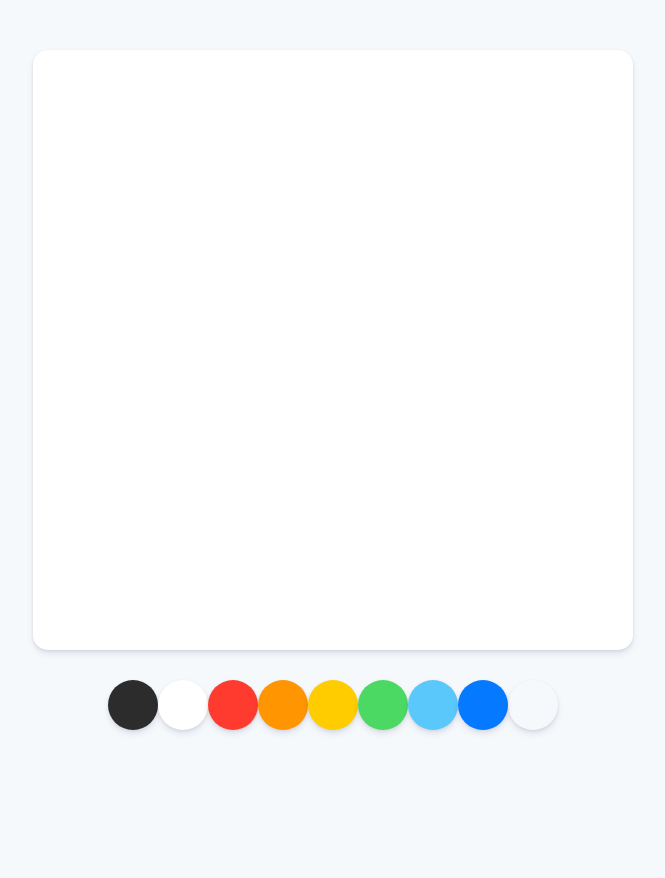
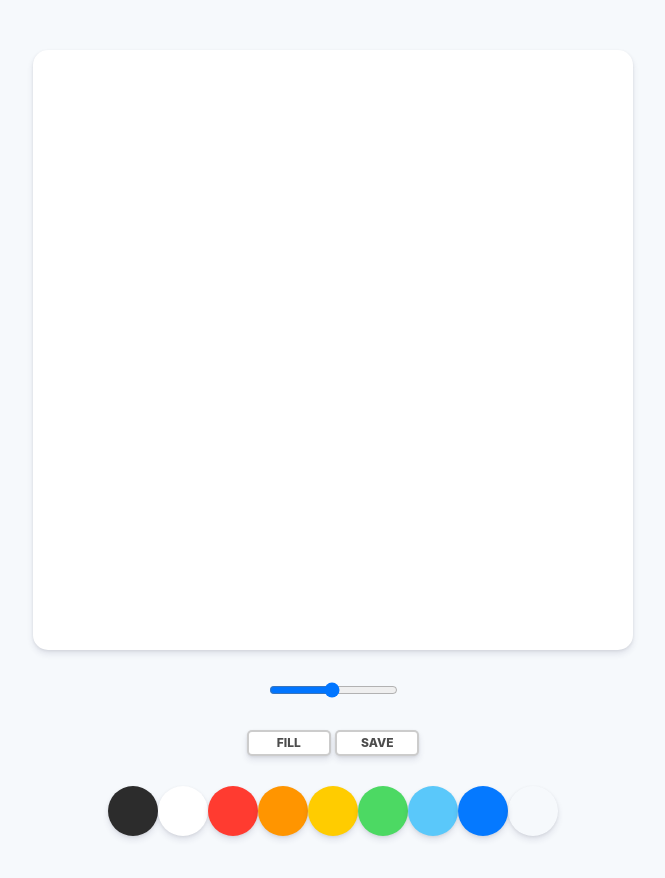
Before and after one commit to cdcoc0/drawing_board, a plain HTML site: page index.html in a window 1280 px wide. Shown: the whole page, without its empty margins (307-972 px from the left). Before the commit the page ends 800 px from the top, so only its background shows below. Drawn offline with Linux system fonts and the light colour scheme.

Commit message:
#Styles setting -buttons -range

```diff
--- a/index.html
+++ b/index.html
@@ -10,6 +10,13 @@
 <body>
     <canvas id="jsCanvas" class="canvas"></canvas>
     <div class="controls">
+        <div class="controls__range">
+            <input type="range" id="jsRange" min="0.1" max="5.0" value="2.5" step="0.1" />
+        </div>
+        <div class="controls__btns">
+            <button id="jsMode">Fill</button>
+            <button id="jsSave">Save</button>
+        </div>
         <div class="controls__colors" id="jsColors">
             <div class="controls__color" style="background-color: #2c2c2c"></div>
             <div class="controls__color" style="background-color: white"></div>
--- a/style.css
+++ b/style.css
@@ -5,7 +5,7 @@ body {
     display:flex;
     flex-direction: column;
     align-items: center;
-    padding-top: 50px;
+    padding: 50px 0px;
 }
 
 .canvas {
@@ -18,6 +18,33 @@ body {
 
 .controls {
     margin-top: 30px;
+    display: flex;
+    flex-direction: column;
+    align-items: center;
+}
+
+.controls .controls__btns {
+    margin-bottom: 30px;
+}
+
+.controls__btns button {
+    all: unset;
+    cursor: pointer;
+    background-color: white;
+    padding: 5px 0px;
+    width: 80px;
+    text-align: center;
+    border-radius: 5px;
+    border: 2px solid rgba(0, 0, 0, 0.2);
+    color: rgba(0, 0, 0, 0.7);
+    text-transform: uppercase;
+    font-weight: 800;
+    font-size: 12px;
+    box-shadow: 0 4px 6px rgba(50, 50, 93, 0.11), 0 1px 3px rgba(0, 0, 0, 0.08);
+}
+
+.controls_btns button:active {
+    transform: scale(0.98);
 }
 
 .controls .controls__colors {
@@ -31,3 +58,7 @@ body {
     cursor: pointer;
     box-shadow: 0 4px 6px rgba(50, 50, 93, 0.11), 0 1px 3px rgba(0, 0, 0, 0.08);
 }
+
+.controls .controls__range {
+    margin-bottom: 30px;
+}
```
